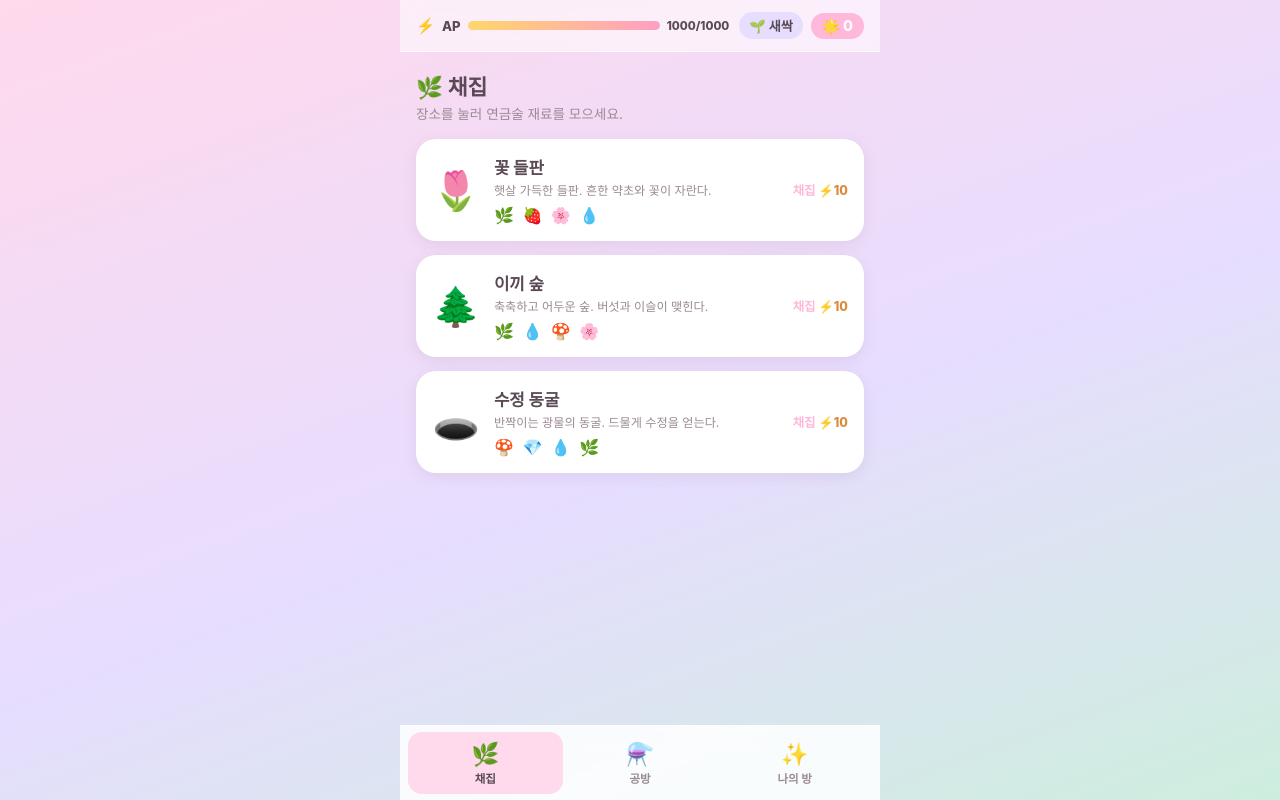
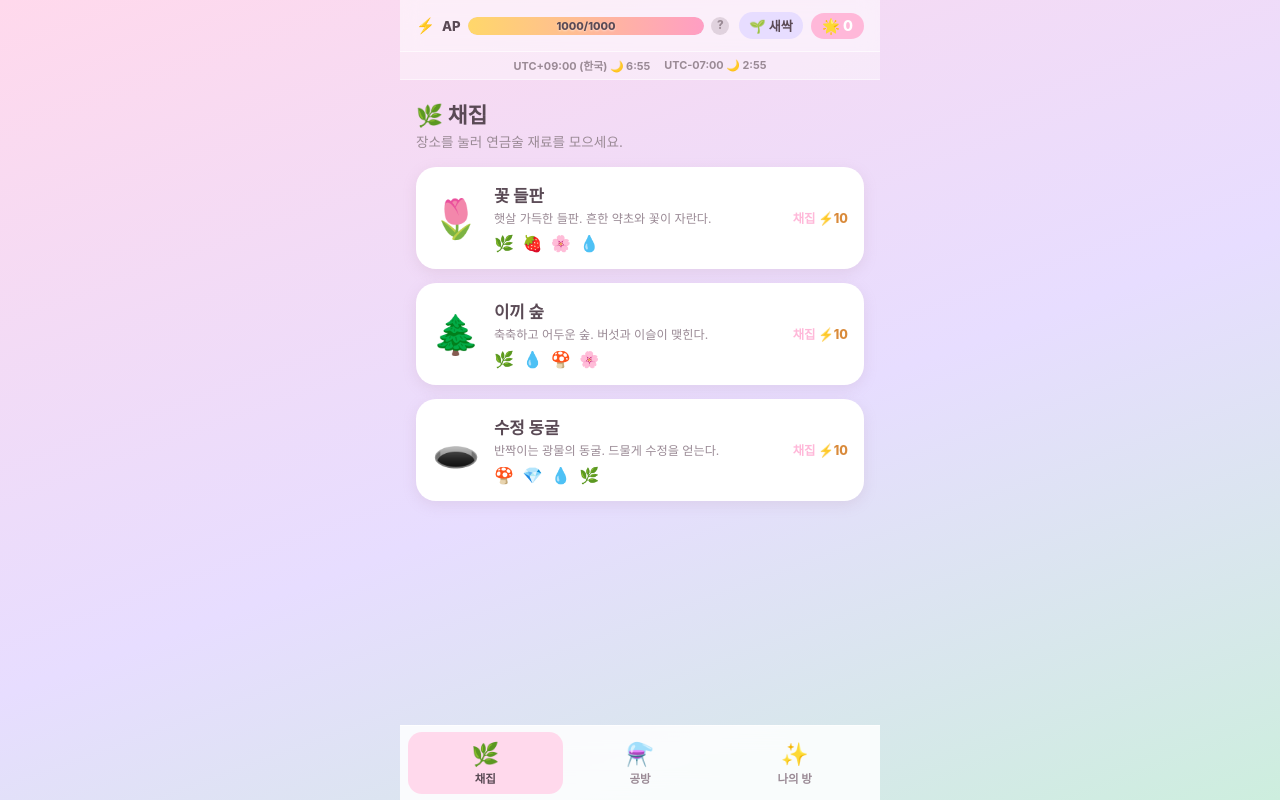
Before and after one commit to evachristian/Alchemist, a plain HTML site: page index.html in a window 1280 px wide. Drawn offline with Linux system fonts and the light colour scheme.

Commit message:
Add files via upload

```diff
--- a/game.js
+++ b/game.js
@@ -121,8 +121,29 @@ function renderEnergy() {
   if (text) text.textContent = `${cur}/${cap}`;
 }
 
+function apHelp() { toast('AP는 하루에 한 번 오전 12시에 초기화 됩니다.'); }
+
+// ─── 글로벌 시계 (한국 UTC+9 / UTC-7) ───
+// 낮(06~18시)=☀️ 해, 밤=🌙 달 로 오전/오후를 예쁘게 표시
+function zoneTime(offsetHours) {
+  const now = new Date();
+  const utcMs = now.getTime() + now.getTimezoneOffset() * 60000;
+  const d = new Date(utcMs + offsetHours * 3600000);
+  const h = d.getHours();
+  const emoji = (h >= 6 && h < 18) ? '☀️' : '🌙';
+  let hh = h % 12; if (hh === 0) hh = 12;
+  return `${emoji} ${hh}:${pad2(d.getMinutes())}`;
+}
+function renderClock() {
+  const a = document.getElementById('clockKST');
+  const b = document.getElementById('clockUTC7');
+  if (a) a.textContent = `UTC+09:00 (한국) ${zoneTime(9)}`;
+  if (b) b.textContent = `UTC-07:00 ${zoneTime(-7)}`;
+}
+
 // 1초 틱: 카운트다운 갱신 + 자정 롤오버 자동 충전
 function energyTick() {
+  renderClock();
   if (refreshEnergy()) render();   // 충전되면 화면 전체 갱신(비활성 상태 등)
   else renderEnergy();
 }
@@ -256,6 +277,7 @@ function closeBrewModal() {
 function render() {
   renderHeader();
   renderEnergy();
+  renderClock();
   if (currentTab === 'gather') renderGather();
   if (currentTab === 'atelier') renderAtelier();
   if (currentTab === 'showcase') renderShowcase();
@@ -379,8 +401,10 @@ function renderShowcase() {
   // 보유 물약
   const potEl = document.getElementById('potionShelf');
   const pids = Object.keys(S.potions);
+  const potionHint = document.getElementById('potionHint');
+  if (potionHint) potionHint.style.display = pids.length === 0 ? 'none' : 'block';
   if (pids.length === 0) {
-    potEl.innerHTML = `<div class="empty-hint">공방에서 물약을 만들어보세요 ⚗️</div>`;
+    potEl.innerHTML = `<div class="empty-hint clickable" onclick="switchTab('atelier')">아직 소유한 물약이 없어요. 공방에서 물약을 만들 수 있어요.</div>`;
   } else {
     potEl.innerHTML = pids.map(pid => {
       const r = D.RECIPES.find(x => x.result.id === pid);
@@ -398,7 +422,7 @@ function renderShowcase() {
   // 크리처 컬렉션
   const colEl = document.getElementById('creatureCollection');
   if (S.creatures.length === 0) {
-    colEl.innerHTML = `<div class="empty-hint">아직 전시 중인 크리처가 없어요 🦋</div>`;
+    colEl.innerHTML = `<div class="empty-hint clickable" onclick="switchTab('atelier')">아직 소유한 크리처가 없어요. 공방에서 크리처를 만들 수 있어요.</div>`;
   } else {
     const counts = {};
     S.creatures.forEach(c => counts[c] = (counts[c] || 0) + 1);
--- a/index.html
+++ b/index.html
@@ -14,17 +14,24 @@
   <!-- ── 상단바 (헤더 + 에너지) ── -->
   <div class="topbar">
     <header class="app-header">
-      <div class="ap-wrap" title="행동력(AP) — 자정에 충전">
+      <div class="ap-wrap">
         <span class="en-ic">⚡</span>
         <span class="ap-label">AP</span>
-        <div class="en-track"><div id="enFill" class="en-fill"></div></div>
-        <span id="enText" class="en-text">0/0</span>
+        <div class="en-track">
+          <div id="enFill" class="en-fill"></div>
+          <span id="enText" class="en-text">0/0</span>
+        </div>
+        <button class="ap-help" onclick="apHelp()" aria-label="AP 안내">?</button>
       </div>
       <div class="header-charm">
         <span id="hdrTier" class="hdr-tier">🌱 새싹</span>
         <span id="hdrCharm" class="hdr-charm">🌟 0</span>
       </div>
     </header>
+    <div class="clock-bar">
+      <span id="clockKST" class="clock-item"></span>
+      <span id="clockUTC7" class="clock-item"></span>
+    </div>
   </div>
 
   <!-- ── 채집 화면 ── -->
@@ -89,7 +96,7 @@
     </div>
     <div id="roomPanel-potions" class="room-panel">
       <div id="potionShelf" class="potion-shelf"></div>
-      <div class="hint hint-block">👆 눌러서 마시기</div>
+      <div id="potionHint" class="hint hint-block">👆 눌러서 마시기</div>
     </div>
     <div id="roomPanel-creatures" class="room-panel">
       <div id="creatureCollection" class="creature-collection"></div>
--- a/style.css
+++ b/style.css
@@ -44,17 +44,37 @@ body {
   border-bottom: 1px solid rgba(255,255,255,0.6);
 }
 
-/* AP (헤더 내 에너지 게이지) */
+/* AP (헤더 내 에너지 게이지 — 숫자 내부 표시 + ? 안내) */
 .ap-wrap { display: flex; align-items: center; gap: 7px; flex: 1; min-width: 0; }
 .ap-label { font-size: 0.82rem; font-weight: 800; color: var(--ink); }
 .en-ic { font-size: 0.95rem; }
-.en-track { flex: 1; min-width: 36px; height: 9px; border-radius: 999px; background: rgba(180,150,170,0.22); overflow: hidden; }
+.en-track { position: relative; flex: 1; min-width: 60px; height: 18px; border-radius: 999px; background: rgba(180,150,170,0.22); overflow: hidden; }
 .en-fill {
-  height: 100%; width: 100%; border-radius: 999px;
+  position: absolute; left: 0; top: 0; height: 100%; width: 100%; border-radius: 999px;
   background: linear-gradient(90deg, #ffd76a, #ff9ec4);
   transition: width 0.35s ease;
 }
-.en-text { font-size: 0.72rem; font-weight: 800; color: var(--ink); white-space: nowrap; }
+.en-text {
+  position: absolute; inset: 0; display: flex; align-items: center; justify-content: center;
+  font-size: 0.68rem; font-weight: 800; color: var(--ink); white-space: nowrap;
+  text-shadow: 0 1px 2px rgba(255,255,255,0.5);
+}
+.ap-help {
+  flex: 0 0 auto; width: 18px; height: 18px; border-radius: 50%; border: none;
+  background: rgba(154,138,149,0.28); color: var(--ink-soft); font-family: inherit;
+  font-weight: 800; font-size: 0.72rem; line-height: 1; cursor: pointer;
+  display: flex; align-items: center; justify-content: center;
+}
+.ap-help:active { transform: scale(0.92); }
+
+/* 글로벌 시계 */
+.clock-bar {
+  display: flex; align-items: center; justify-content: center; gap: 14px;
+  padding: 5px 16px 6px;
+  background: rgba(255,255,255,0.4);
+  border-bottom: 1px solid rgba(255,255,255,0.5);
+}
+.clock-item { font-size: 0.68rem; font-weight: 700; color: var(--ink-soft); white-space: nowrap; }
 .cost-tag, .btn-cost { font-weight: 800; }
 .cost-tag { font-size: 0.78rem; color: #d98a3a; }
 .btn-cost { font-size: 0.82rem; opacity: 0.9; }
@@ -77,7 +97,9 @@ body {
 .screen-sub { font-size: 0.85rem; color: var(--ink-soft); margin-bottom: 16px; }
 .mini-title { font-size: 1rem; font-weight: 800; margin: 22px 0 10px; }
 .mini-title .hint { font-size: 0.72rem; font-weight: 600; color: var(--ink-soft); }
-.empty-hint { color: var(--ink-soft); font-size: 0.85rem; text-align: center; padding: 20px; background: rgba(255,255,255,0.5); border-radius: var(--radius); }
+.empty-hint { grid-column: 1 / -1; color: var(--ink-soft); font-size: 0.85rem; text-align: center; padding: 24px 20px; background: rgba(255,255,255,0.5); border-radius: var(--radius); line-height: 1.5; }
+.empty-hint.clickable { cursor: pointer; transition: transform 0.1s ease, background 0.15s ease; }
+.empty-hint.clickable:active { transform: scale(0.98); background: rgba(255,255,255,0.7); }
 
 /* ─── 채집: 장소 카드 ─── */
 .spot-list { display: flex; flex-direction: column; gap: 14px; }
```
